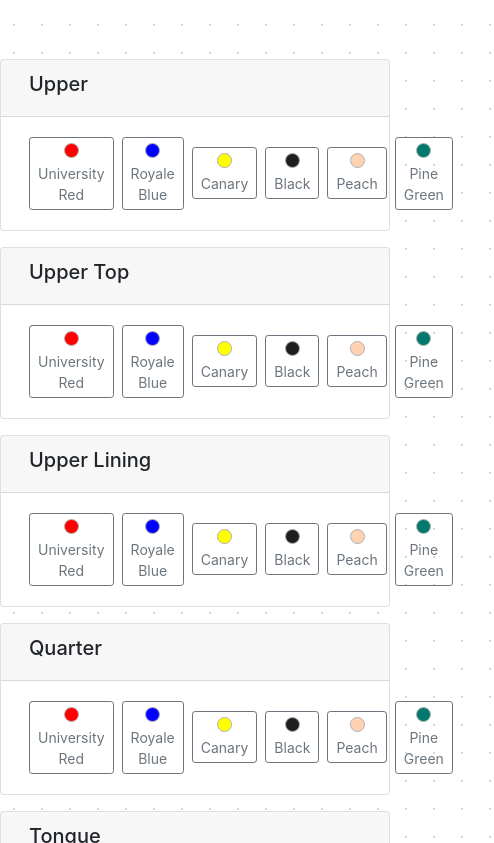
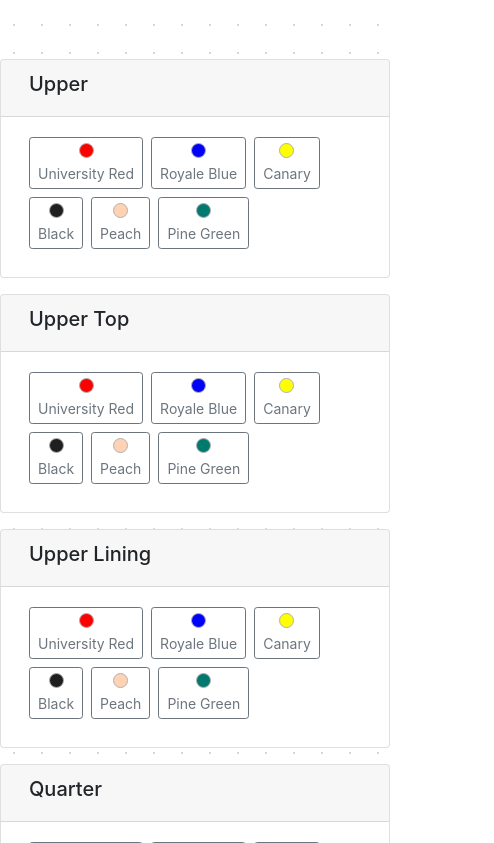
Before and after one commit to andirkh/shoes-customizer, a Next.js app: page / in a window 390 px wide. Shown: the part 1641-2484 px from the top of the page, 494 px wide, since content can reach past the window. Built offline with nearby package versions, Linux system fonts and the light colour scheme.

Commit message:
fix: responsive problem

```diff
--- a/components/ColorButtons/index.js
+++ b/components/ColorButtons/index.js
@@ -36,13 +36,12 @@ class ColorButtons extends React.Component {
           </div>
         </Card.Header>
         <Card.Body>
-          <div className="d-flex align-items-center">
           {colors.map((item) => {
             return (
               <Button
                 variant="outline-secondary"
                 size="sm"
-                  className="ml-2"
+                className="ml-2 mb-2"
                 onClick={() => changeColor(stateName, item.value)}
                 active={stateNow === item.value}
               >
@@ -61,7 +60,6 @@ class ColorButtons extends React.Component {
               </Button>
             );
           })}
-          </div>
         </Card.Body>
       </Card>
     );
--- a/pages/index.js
+++ b/pages/index.js
@@ -1,5 +1,5 @@
-import Head from 'next/head'
-import MainPage from '../views/MainPage'
+import Head from "next/head";
+import MainPage from "../views/MainPage";
 
 export default function Home() {
   return (
@@ -11,5 +11,5 @@ export default function Home() {
 
       <MainPage />
     </div>
-  )
+  );
 }
```
Lines whose indentation alone changed are shown as unchanged.
